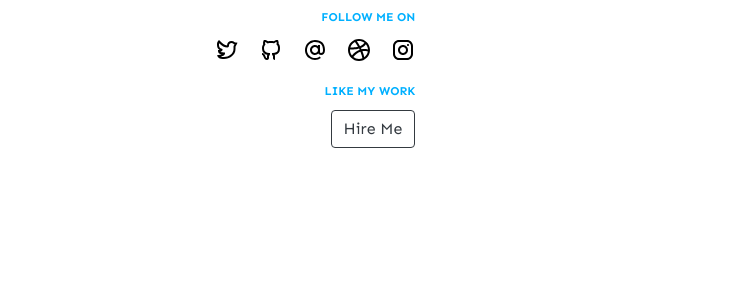
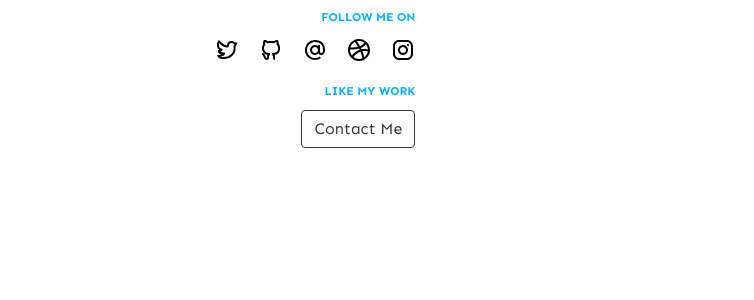
Before and after one commit to Zhaak63/Zhaak.fr, a Jekyll site: the page built from index.html, in a window 1280 px wide. Shown: the part 348-648 px from the top of the page, without its empty margins (0-754 px from the left). Built offline with Jekyll 4.4.1, drawn with Linux system fonts in a browser that asks for light colours; nearby versions of some CDN libraries.

Commit message:
Update landing.html

```diff
--- a/_includes/landing.html
+++ b/_includes/landing.html
@@ -17,7 +17,7 @@
                 <a class="social-icon" href="https://instagram.com/{{ site.instagram }}" ><img src="Icons/instagram.svg" alt="Instagram"></a>
                 </div>
                 <span class="text small-heading">LIKE MY WORK</span>
-                <a href="#" class="btn btn-outline-dark">Hire Me</a>
+                <a href="#" class="btn btn-outline-dark">Contact Me</a>
     </div>
 </div>
 </div>
```
